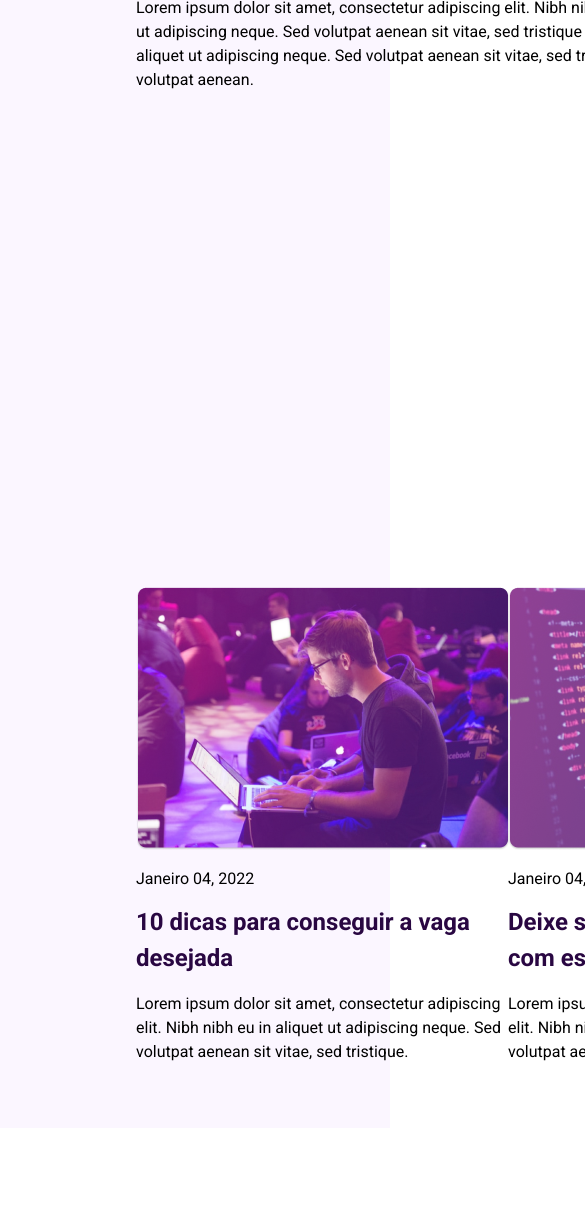
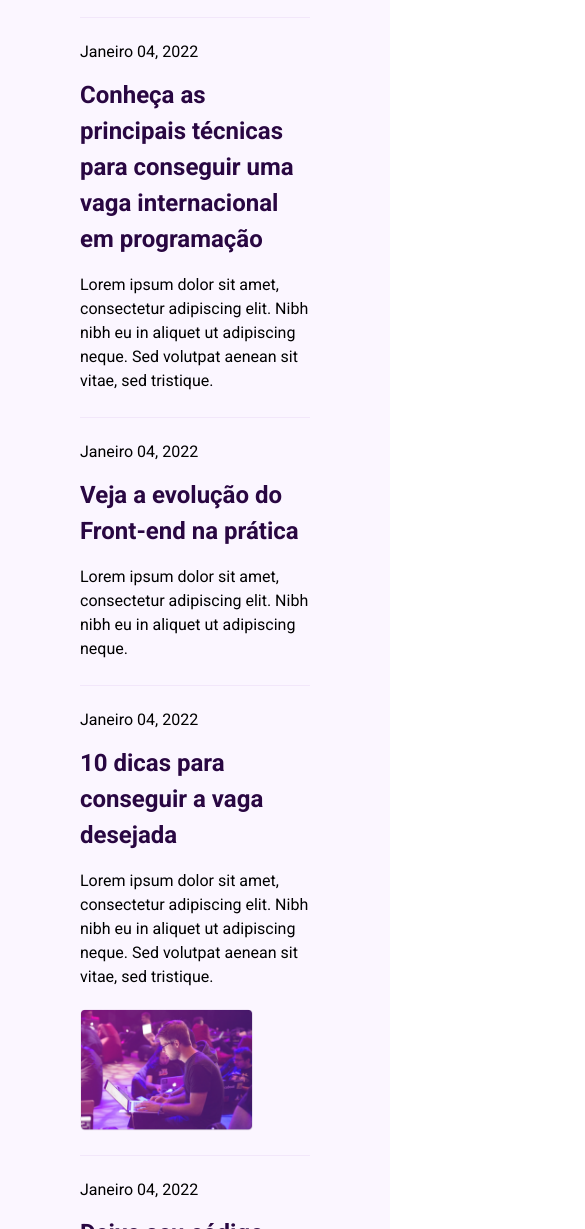
Before and after one commit to kostiantynzvir/blog, a plain HTML site: page index.html in a window 390 px wide. Shown: the part 1538-2767 px from the top of the page, 585 px wide, since content can reach past the window. Before the commit the page ends 2666 px from the top, so only its background shows below. Drawn offline with Linux system fonts and the light colour scheme.

Commit message:
Layout responsive for tablet added

```diff
--- a/index.html
+++ b/index.html
@@ -58,13 +58,17 @@
     <div id="green-line"></div>
 
     <section id="content">
-        <div id="posts-top">
+        <div id="top-posts">
             <article id="post-1">
                 <img src="./images/post-1.png" alt="Imagem post 1">
+                <div>
                     <p class="date">Janeiro 04, 2022</p>
                     <h2 class="title">Começando no ReactJS em 2022</h2>
                     <p class="text-post">Lorem ipsum dolor sit amet, consectetur adipiscing elit. Nibh nibh eu in aliquet ut adipiscing neque. Sed volutpat aenean sit vitae, sed tristique nibh nibh eu in aliquet ut adipiscing neque. Sed volutpat aenean sit vitae, sed tristique. Sed volutpat aenean.</p>
+                </div>
             </article>
+
+            <div class="gray-line mobile-line"></div>
 
             <div id="right-posts">
                 <article>
@@ -73,36 +77,47 @@
                     <p class="text-post">Lorem ipsum dolor sit amet, consectetur adipiscing elit. Nibh nibh eu in aliquet ut adipiscing neque. Sed volutpat aenean sit vitae, sed tristique.</p>
                 </article>
 
-                <div id="gray-line"></div>
+                <div class="gray-line"></div>
 
                 <article>
                     <p class="date">Janeiro 04, 2022</p>
                     <h2 class="title">Veja a evolução do Front-end na prática</h2>
                     <p class="text-post">Lorem ipsum dolor sit amet, consectetur adipiscing elit. Nibh nibh eu in aliquet ut adipiscing neque. </p>
                 </article>
+
+                <div class="gray-line mobile-line"></div>
             </div>
         </div>
 
-        <div id="posts-bottom">
+        <div id="bottom-posts">
             <article id="post-2">
+                <div class="gray-line mobile-line"></div>
                 <img src="./images/post-2.png" alt="Imagem post 2">
+                    <div>
                         <p class="date">Janeiro 04, 2022</p>
                         <h2 class="title">10 dicas para conseguir a vaga desejada</h2>
                         <p class="text-post">Lorem ipsum dolor sit amet, consectetur adipiscing elit. Nibh nibh eu in aliquet ut adipiscing neque. Sed volutpat aenean sit vitae, sed tristique. </p>
+                    </div>
             </article>
 
             <article id="post-3">
+                <div class="gray-line mobile-line"></div>
                 <img src="./images/post-3.png" alt="Imagem post 3">
+                <div>
                     <p class="date">Janeiro 04, 2022</p>
                     <h2 class="title">Deixe seu código mais semântico com essas dicas</h2>
                     <p class="text-post">Lorem ipsum dolor sit amet, consectetur adipiscing elit. Nibh nibh eu in aliquet ut adipiscing neque. Sed volutpat aenean sit vitae, sed tristique.</p>
+
+                </div>
             </article>
 
             <article id="post-4">
                 <img src="./images/post-4.png" alt="Imagem post 4">
+                <div>
                     <p class="date">Janeiro 04, 2022</p>
                     <h2 class="title">Use essas dicas nas suas aplicações mobile</h2>
                     <p class="text-post">Lorem ipsum dolor sit amet, consectetur adipiscing elit. Nibh nibh eu in aliquet ut adipiscing neque. Sed volutpat aenean sit vitae, sed tristique.</p>
+                </div>
             </article>
         </div>
     </section>
--- a/style.css
+++ b/style.css
@@ -189,11 +189,15 @@ main p a {
   height: 0.6rem;
 }
 
-#gray-line {
+#content .gray-line {
   background-color: var(--light-grey);
   width: auto;
   height: 0.1rem;
   margin: 2.4rem 0;
+}
+
+#content .mobile-line {
+  display: none;
 }
 
 /* Content */
@@ -203,7 +207,7 @@ main p a {
   background: var(--light-purple);
 }
 
-#posts-top {
+#top-posts {
   display: flex;
   justify-content: space-between;
   align-items: initial;
@@ -219,12 +223,12 @@ main p a {
   max-width: 47.2rem;
 }
 
-#posts-bottom {
+#bottom-posts {
   display: flex;
   justify-content: space-between;
 }
 
-#posts-bottom article {
+#bottom-posts article {
   max-width: 37.2rem;
 }
 
@@ -313,4 +317,61 @@ article img {
   main #see-more {
     padding-bottom: 2rem;
   }
+
+  /* Line */
+
+  #content .mobile-line {
+    display: block;
+  }
+
+  /* Content */
+
+  #content {
+    padding: 5rem 8rem;
+    display: flex;
+    flex-direction: column;
+  }
+
+  #content #top-posts {
+    display: flex;
+    flex-direction: column;
+    gap: 0;
+
+    padding-bottom: 0;
+  }
+
+  #content #post-1 {
+    display: flex;
+    flex-direction: column-reverse;
+  }
+
+  #content #post-1 img {
+    padding-block: 2rem 0;
+    width: 75%;
+  }
+
+  #content #post-1,
+  #content #right-posts {
+    max-width: 100rem;
+  }
+
+  #content #bottom-posts {
+    flex-direction: column;
+  }
+
+  #content #bottom-posts article {
+    max-width: 100rem;
+  }
+
+  #content #bottom-posts img {
+    width: 75%;
+    padding-block: 2rem 0;
+  }
+
+  #content #bottom-posts #post-2,
+  #content #bottom-posts #post-3,
+  #content #bottom-posts #post-4 {
+    display: flex;
+    flex-direction: column-reverse;
+  }
 }
```
Lines whose indentation alone changed are shown as unchanged.
